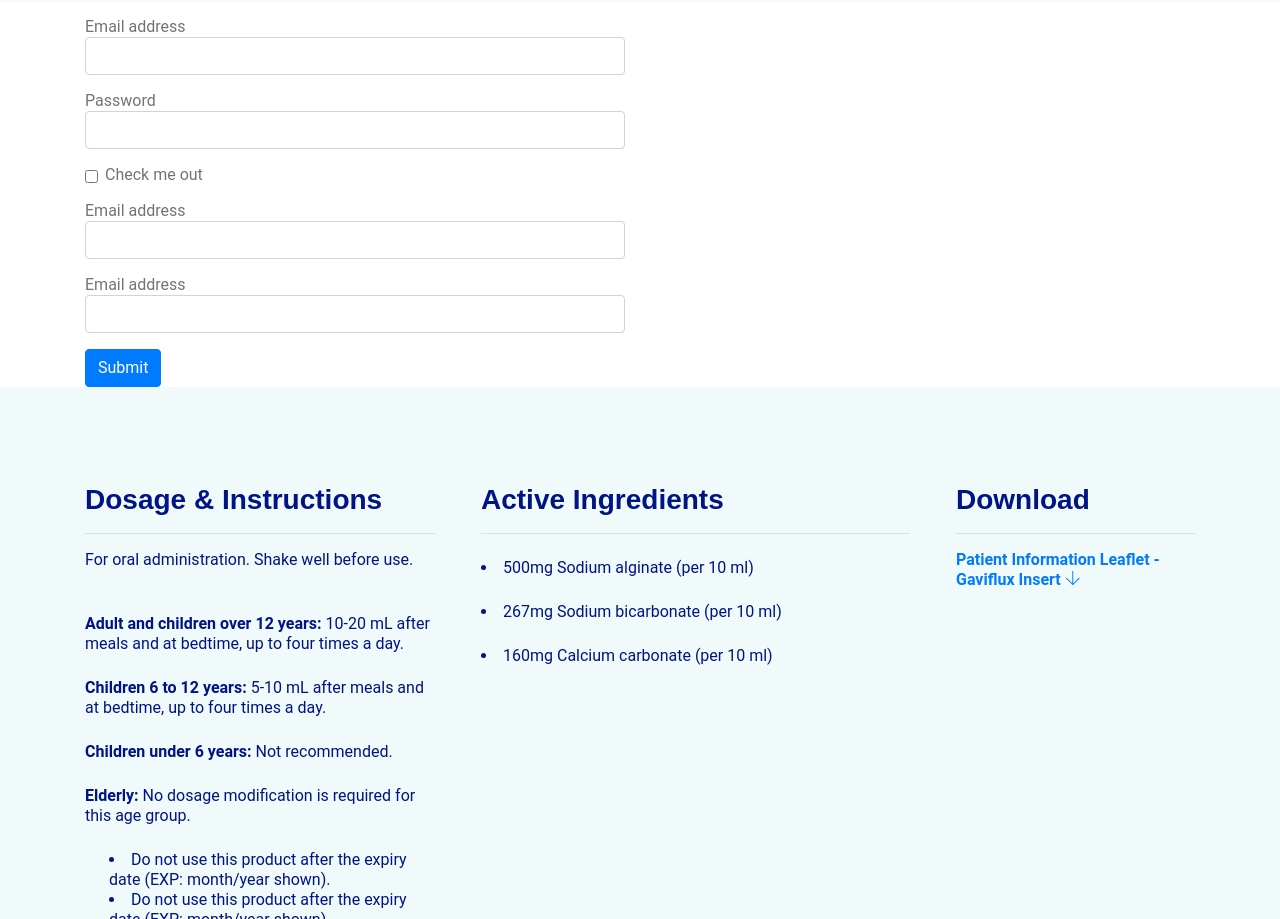
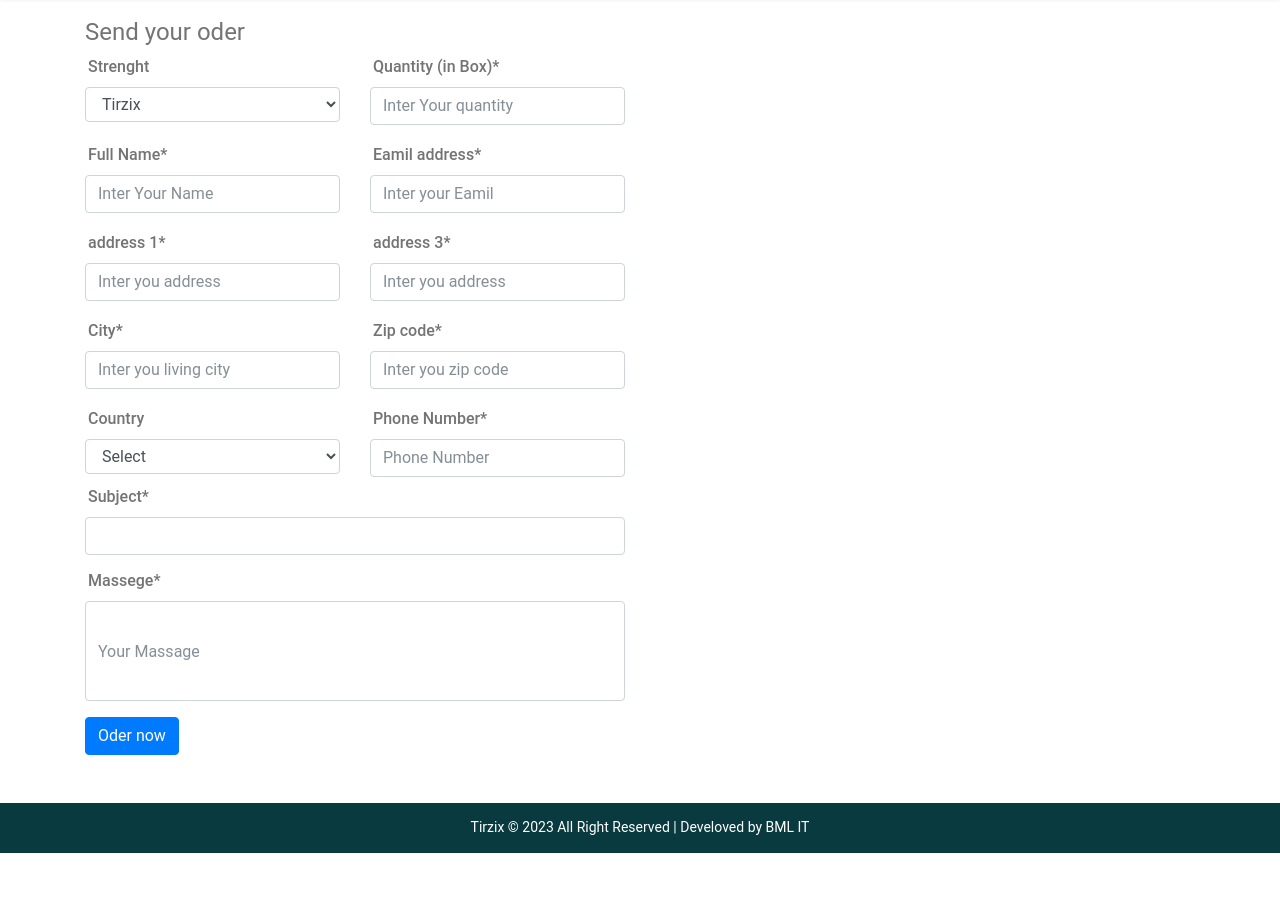
Before and after one commit to mdfizar/tirzix-web, a plain HTML site: page oder-menu.html in a window 1280 px wide. Shown: the part 79-998 px from the top of the page. After the commit the page ends 932 px from the top, so only its background shows below. Drawn offline with nearby package versions, Linux system fonts and the light colour scheme.

Commit message:
Add files via upload

```diff
--- a/css/style.css
+++ b/css/style.css
@@ -1766,3 +1766,33 @@ p {
 .intropane-slider .swiper-pagination {
   bottom: 125px !important;
 }
+/* oder form  */
+.oder-form-title {
+  font-size: 24px;
+}
+.form-container >div>div {
+  margin: 10px 0px;
+}
+.form-container label {
+  margin-bottom: 10px;
+  margin-left: 3px;
+  font-family:roboto, sans-serif;
+  font-weight: 500;
+}
+.form-container select {
+  width: 100%;
+  padding: .375rem .75rem;
+  font-size: 1rem;
+  color: #495057;
+  background-color: #fff;
+  background-clip: padding-box;
+  border: 1px solid #ced4da;
+  border-radius: .25rem;
+  transition: border-color .15s ease-in-out;
+}
+.form-container .form-control:focus {
+  box-shadow: none;
+}
+.form-container #massage {
+  height: 100px;
+}
--- a/oder-menu.html
+++ b/oder-menu.html
@@ -69,35 +69,184 @@
             <!-- Navigation End -->
          </header>
          <!-- Header End -->
-
-
          <!-- oder form start -->
-            <section class="oder-form pt-5 mt-5">
+            <section class="oder-form py-5 mt-5">
                <form>
                  <div class="container">
                   <div class="row">
+                     <div class="col-lg-6 form-container">
+											<h3 class="oder-form-title">Send your oder</h3>
+											<div class="row">
 												<div class="col-lg-6">
-                        <div class="mb-3">
-                           <label for="exampleInputEmail1" class="form-label">Email address</label>
-                           <input type="email" class="form-control" id="exampleInputEmail1" aria-describedby="emailHelp">
+													<label for="">Strenght</label>
+													<select class="form-select w-100" aria-label="Default select example">
+														<option selected>Tirzix</option>
+														<option value="1">Tirzix</option>
+													</select>
+												</div>
+												<div class="col-lg-6">
+													<label for="Quantity" class="form-label">Quantity (in Box)*</label>
+															<input type="number" class="form-control" id="Quantity" placeholder="Inter Your quantity">
+												</div>
+											</div>
+                         <div class="row">
+													<div class="col-lg-6">
+															<label for="Name" class="form-label">Full Name*</label>
+															<input type="text" class="form-control" id="Name" placeholder="Inter Your Name">
+													</div>
+													<div class="col-lg-6">
+															<label for="Name" class="form-label">Eamil address*</label>
+															<input type="text" class="form-control" id="Name" placeholder="Inter your Eamil">
+													</div>
+												 </div>
+                        <div class="row">
+													<div class="col-lg-6">
+														<label for="address1" class="form-label">address 1*</label>
+                           <input type="email" class="form-control" id="address1" aria-describedby="emailHelp" placeholder="Inter you address">
+													</div>
+													<div class="col-lg-6">
+														<label for="address2" class="form-label">address 3*</label>
+                           <input type="email" class="form-control" id="address2" aria-describedby="emailHelp" placeholder="Inter you address">
+													</div>
+												</div>
+												<div class="row">
+													<div class="col-lg-6">
+														<label for="city" class="form-label">City*</label>
+														<input type="email" class="form-control" id="city" aria-describedby="emailHelp" placeholder="Inter you living city">
+													</div>
+													<div class="col-lg-6">
+														<label for="city" class="form-label">Zip code*</label>
+														<input type="email" class="form-control" id="city" aria-describedby="emailHelp" placeholder="Inter you zip code">
+													</div>
+												</div>
+												 <div class="row">
+												<div class="col-lg-6">
+														<label for="country-select">Country</label>
+														<select id="country-select" class="form-select w-100" aria-label="Select">
+															<option value="" disabled selected>Select</option>
+															<option value="AF">Afghanistan</option>
+															<option value="AL">Albania</option>
+															<option value="DZ">Algeria</option>
+															<option value="AS">American Samoa</option>
+															<option value="AD">Andorra</option>
+															<option value="AO">Angola</option>
+															<option value="AI">Anguilla</option>
+															<option value="AG">Antigua and Barbuda</option>
+															<option value="AR">Argentina</option>
+															<option value="AM">Armenia</option>
+															<option value="AW">Aruba</option>
+															<option value="AU">Australia</option>
+															<option value="AT">Austria</option>
+															<option value="AZ">Azerbaijan</option>
+															<option value="BS">Bahamas</option>
+															<option value="BH">Bahrain</option>
+															<option value="BD">Bangladesh</option>
+															<option value="BB">Barbados</option>
+															<option value="BY">Belarus</option>
+															<option value="BE">Belgium</option>
+															<option value="BZ">Belize</option>
+															<option value="BJ">Benin</option>
+															<option value="BM">Bermuda</option>
+															<option value="BT">Bhutan</option>
+															<option value="BO">Bolivia</option>
+															<option value="BQ">Bonaire, Sint Eustatius, and Saba</option>
+															<option value="BA">Bosnia and Herzegovina</option>
+															<option value="BW">Botswana</option>
+															<option value="BR">Brazil</option>
+															<option value="IO">British Indian Ocean Territory</option>
+															<option value="BN">Brunei Darussalam</option>
+															<option value="BG">Bulgaria</option>
+															<option value="BF">Burkina Faso</option>
+															<option value="BI">Burundi</option>
+															<option value="CV">Cabo Verde</option>
+															<option value="KH">Cambodia</option>
+															<option value="CM">Cameroon</option>
+															<option value="CA">Canada</option>
+															<option value="KY">Cayman Islands</option>
+															<option value="CF">Central African Republic</option>
+															<option value="TD">Chad</option>
+															<option value="CL">Chile</option>
+															<option value="CN">China</option>
+															<option value="CX">Christmas Island</option>
+															<option value="CC">Cocos (Keeling) Islands</option>
+															<option value="CO">Colombia</option>
+															<option value="KM">Comoros</option>
+															<option value="CG">Congo</option>
+															<option value="CD">Congo, Democratic Republic of the</option>
+															<option value="CK">Cook Islands</option>
+															<option value="CR">Costa Rica</option>
+															<option value="CI">Côte d'Ivoire</option>
+															<option value="HR">Croatia</option>
+															<option value="CU">Cuba</option>
+															<option value="CW">Curaçao</option>
+															<option value="CY">Cyprus</option>
+															<option value="CZ">Czech Republic</option>
+															<option value="DK">Denmark</option>
+															<option value="DJ">Djibouti</option>
+															<option value="DM">Dominica</option>
+															<option value="DO">Dominican Republic</option>
+															<option value="EC">Ecuador</option>
+															<option value="EG">Egypt</option>
+															<option value="SV">El Salvador</option>
+															<option value="GQ">Equatorial Guinea</option>
+															<option value="ER">Eritrea</option>
+															<option value="EE">Estonia</option>
+															<option value="SZ">Eswatini</option>
+															<option value="ET">Ethiopia</option>
+															<option value="FK">Falkland Islands</option>
+															<option value="FO">Faroe Islands</option>
+															<option value="FJ">Fiji</option>
+															<option value="FI">Finland</option>
+															<option value="FR">France</option>
+															<option value="GF">French Guiana</option>
+															<option value="PF">French Polynesia</option>
+															<option value="TF">French Southern Territories</option>
+															<option value="GA">Gabon</option>
+															<option value="GM">Gambia</option>
+															<option value="GE">Georgia</option>
+															<option value="DE">Germany</option>
+															<option value="GH">Ghana</option>
+															<option value="GI">Gibraltar</option>
+															<option value="GR">Greece</option>
+															<option value="GL">Greenland</option>
+															<option value="GD">Grenada</option>
+															<option value="GP">Guadeloupe</option>
+															<option value="GU">Guam</option>
+															<option value="GT">Guatemala</option>
+															<option value="GG">Guernsey</option>
+															<option value="GN">Guinea</option>
+															<option value="GW">Guinea-Bissau</option>
+															<option value="GY">Guyana</option>
+															<option value="HT">Haiti</option>
+															<option value="HM">Heard Island and McDonald Islands</option>
+															<option value="HN">Honduras</option>
+															<option value="HK">Hong Kong</option>
+															<option value="HU">Hungary</option>
+															<option value="IS">Iceland</option>
+															<option value="IN">India</option>
+															<option value="ID">Indonesia</option>
+															<option value="IR">Iran</option>
+															<option value="IQ">Iraq</option>
+															<option value="IE">Ireland</option>
+															<option value="IM">Isle of Man</option>
+															<option value="IL">Israel</option>
+															<option value="IT">Italy</option>
+															</select>
+												</div>
+													<div class="col-lg-6">
+														<label for="phone">Phone Number*</label>
+														<input class="form-control" type="number" id="phone" value required placeholder="Phone Number">
+													</div>
 												 </div>
 												 <div class="mb-3">
-                           <label for="exampleInputPassword1" class="form-label">Password</label>
-                           <input type="password" class="form-control" id="exampleInputPassword1">
-                         </div>
-                         <div class="mb-3 form-check">
-                           <input type="checkbox" class="form-check-input" id="exampleCheck1">
-                           <label class="form-check-label" for="exampleCheck1">Check me out</label>
+													<label for="sub" class="form-label">Subject*</label>
+													<input type="text" class="form-control" id="sub" aria-describedby="emailHelp">
 												</div>
 												<div class="mb-3">
-                           <label for="exampleInputEmail1" class="form-label">Email address</label>
-                           <input type="email" class="form-control" id="exampleInputEmail1" aria-describedby="emailHelp">
+													<label for="massage" class="form-label">Massege*</label>
+													<input type="text" class="form-control" id="massage" aria-describedby="emailHelp" placeholder="Your Massage">
 												</div>
-                         <div class="mb-3">
-                           <label for="exampleInputEmail1" class="form-label">Email address</label>
-                           <input type="email" class="form-control" id="exampleInputEmail1" aria-describedby="emailHelp">
-                         </div>
-                         <button type="submit" class="btn btn-primary">Submit</button>
+                         <button type="submit" class="btn btn-primary oder-now-btn">Oder now</button>
                      </div>
                      <div class="col-lg-6"></div>
                     </div>
@@ -105,187 +254,12 @@
                 </form>
             </section>
          <!-- order form start End -->
-      <!-- Dosage Start -->
-      <section id="dosage" class="pt-6 bg-btn-bml pb-5">
-         <div class="container overflow-hidden">
-             <div class="row">
-               <div class="col-lg-4 col-md-6 col-sm-6" data-aos="fade-up-left">
-                 <span class="h3 mb-1 font-weight-bold">Dosage & Instructions</span><hr/>
-				 <p>For oral administration. Shake well before use.</p><br>
-				 <p><span class="font-weight-bold">Adult and children over 12 years:</span> 10-20 mL after meals and at bedtime, up to four times a day.</p>
-				 <p><span class="font-weight-bold">Children 6 to 12 years:</span> 5-10 mL after meals and at bedtime, up to four times a day. </p>
-				 <p><span class="font-weight-bold">Children under 6 years:</span> Not recommended. </p>
-				 <p><span class="font-weight-bold">Elderly:</span> No dosage modification is required for this age group.</p>
-				 <p>
-				 <li class="ml-4">Do not use this product after the expiry date (EXP: month/year shown).</li>
-				 <li class="ml-4">Do not use this product after the expiry date (EXP: month/year shown).</li>
-				 </p>
-               </div>
-               <div class="col-lg-5 col-md-6 col-sm-6" data-aos="fade-up-left">
-				 <div class="pl-3">
-					<span class="h3 mb-1 font-weight-bold">Active Ingredients</span><hr/>
-					<p><li style="font-size: 16px;"> 500mg Sodium alginate (per 10 ml)</li></p>
-					<p><li style="font-size: 16px;"> 267mg Sodium bicarbonate (per 10 ml)</li></p>
-					<p ><li style="font-size: 16px;"> 160mg Calcium carbonate (per 10 ml)</li></p>
-				 </div>
-               </div>
-               <div class="col-lg-3 col-md-6 col-sm-6" data-aos="flip-up">
-				 <div class="pl-3">
-					<span class="h3 mb-1 font-weight-bold">Download</span><hr/>
-					<p><a href="img/gaviflux-insert.pdf" target="_blank" download><span class="font-weight-bold"> Patient Information Leaflet - Gaviflux Insert <i class="ti-arrow-down"></i></a></p>
-				 </div>
-			  </div>
-            </div>
-         </div>
-      </section>
-      <!-- Dosage End -->
-	  <!--- FAQ Start-->
-	  <section id="faqs" class="pt-6 pb-5">
-		  <div class="container overflow-hidden">
-			<span class="font-weight-bold" style="font-size:30px;border-bottom:10px solid #f58220;color:#001486;">FAQs</span>
-			<div id="accordion" class="mt-5">
-				<a class="btn" data-bs-toggle="collapse" href="#faq1">
-				  <p class="faqs-q"><i class="ti-angle-down"></i> What is Gaviflux?</p>
-				</a>
-				<div id="faq1" class="collapse show" data-bs-parent="#accordion">
-				  <p class="ml-3">Gaviflux is designed to treat Heartburn & Acid Reflux. Gaviflux relief the symptoms within 3 minutes.</p>
-				</div><br/><hr/>
-				<a class="btn" data-bs-toggle="collapse" href="#faq2">
-				  <p class="faqs-q"><i class="ti-angle-down"></i>  What are the side effects?</p>
-				</a>
-				<div id="faq2" class="collapse" data-bs-parent="#accordion">
-				  <p class="ml-3">Gaviflux is made using all-natural seaweed. Side effects are very rarely reported. If you do experience any side effects they are highly likely to be mild and to go away when you stop taking Gaviflux.</p>
-				  <p>Speak to your doctor if you experience:</p>
-				  <li class="ml-3">Constipation</li>
-				  <li class="ml-3">Diarrhoea</li>
-				  <li class="ml-3">Nausea</li>
-				  <li class="ml-3">Stomach Cramps</li>
-				  <li class="ml-3">Taste Impairment</li>
-				  <li class="ml-3">Vomiting</li>
-				</div>
-				<hr/>
-				<a class="btn" data-bs-toggle="collapse" href="#faq3">
-				  <p class="faqs-q"><i class="ti-angle-down"></i> Is it safe to take Gaviflux in pregnant woman?</p>
-				</a>
-				<div id="faq3" class="collapse" data-bs-parent="#accordion">
-				  <p class="ml-3">Gaviflux is safe for pregnant & breastfeeding mother. It starts working in 1 minute and provides long-lasting relief (up to 4 hours).</p>
-				</div>
-				<hr/>
-				<a class="btn" data-bs-toggle="collapse" href="#faq4">
-				  <p class="faqs-q"><i class="ti-angle-down"></i> How Gaviflux works:</p>
-				</a>
-				<div id="faq4" class="collapse" data-bs-parent="#accordion">
-				  <p class="ml-3">Gaviflux starts action with Sodium Alginate. Refined from brown seaweed which is sustainably harvested, this effective formulation acts as a protective barrier against Acid Reflux & Heartburn and provides faster relief.</p>
-				  <p class="ml-3">When the Sodium Alginate comes into contact with the irritating gastric acid, the Alginate forms “raft”, which acts as a protective barrier over stomach contents, stopping acid from rising and soothing the burning sensation in the chest.</p>
-				  <p class="ml-3">Sodium Bicarbonate and Calcium Carbonate act as Acid Neutralizers, countering the problematic stomach acid. The protective barrier or raft lasts for up to 4 hours.</p>
-				</div>
-				<hr/>
-		  </div>
-		</div>
-	  </section>
-	  <!--- FAQ Start end-->
-	  <!--- Content section Start -->
-	  <section id="howWorks" class="pt-6 bg-btn-bml pb-5">
-         <div class="container overflow-hidden">
-             <div class="row">
-			 <div class="col-lg-12 mb-5">
-			 <span class="font-weight-bold" style="font-size:50px">How Gaviflux <br/><span style="border-bottom:10px solid #f58220; color:#17929f">Works</span></span>
-			 </div>
-               <div class="col-lg-6 col-md-6 col-sm-6" data-aos="zoom-in">
-			   <p>Gaviflux starts action with Sodium Alginate. Refined from brown seaweed which is sustainably harvested, this effective formulation acts as a protective barrier against Acid Reflux & Heartburn and provides faster relief.</p>
-				  <p>When the Sodium Alginate comes into contact with the irritating gastric acid, the Alginate forms “raft”, which acts as a protective barrier over stomach contents, stopping acid from rising and soothing the burning sensation in the chest.</p>
-				  <p>Sodium Bicarbonate and Calcium Carbonate act as Acid Neutralizers, countering the problematic stomach acid. The protective barrier or raft lasts for up to 4 hours.</p>
-               </div>
-			   <div class="col-lg-6 col-md-6 col-sm-6" data-aos="zoom-in">
-				<img src="img/gaviflux.gif">
-               </div>
-            </div>
-         </div>
-      </section>
-	  <!--- Content section end -->
-	<section id="carousel">
-	<div id="gaviflux-slider" class="carousel slide" data-bs-ride="carousel">
-	  <!-- Indicators/dots -->
-	  <div class="carousel-indicators">
-		<button type="button" data-bs-target="#gaviflux-slider" data-bs-slide-to="0" class="active"></button>
-		<button type="button" data-bs-target="#gaviflux-slider" data-bs-slide-to="1"></button>
-		<button type="button" data-bs-target="#gaviflux-slider" data-bs-slide-to="2"></button>
-		<button type="button" data-bs-target="#gaviflux-slider" data-bs-slide-to="3"></button>
-	  </div>
-	  <!-- The slideshow/carousel -->
-	  <div class="carousel-inner">
-		<div class="carousel-item active">
-		  <img src="img/slider/slider-1.png" alt="gaviflux" class="d-block" style="width:100%">
-		</div>
-		<div class="carousel-item">
-		  <img src="img/slider/slider-2.png" alt="gaviflux" class="d-block" style="width:100%">
-		</div>
-		<div class="carousel-item">
-		  <img src="img/slider/slider-3.png" alt="gaviflux" class="d-block" style="width:100%">
-		</div>
-		<div class="carousel-item">
-		  <img src="img/slider/slider-4.png" alt="gaviflux" class="d-block" style="width:100%">
-		  <!--<div class="carousel-caption">
-			<h3>New York</h3>
-			<p>We love the Big Apple!</p>
-		  </div> -->
-		</div>
-	  </div>
-	  <!-- Left and right controls/icons -->
-	  <!--<button class="carousel-control-prev" type="button" data-bs-target="#gaviflux-slider" data-bs-slide="prev">
-		<span class="carousel-control-prev-icon"></span>
-	  </button>
-	  <button class="carousel-control-next" type="button" data-bs-target="#gaviflux-slider" data-bs-slide="next">
-		<span class="carousel-control-next-icon"></span>
-	  </button>-->
-	</div>
-	</section>
-	<!--Buy now start -->
-	<section id="buyNow" class="pt-6 bg-btn-bml pb-5" data-aos="zoom-in">
-		<div class="container overflow-hidden">
-			<div class="row">
-				<div class="col-lg-12 col-md-12 col-sm-12">
-					<div class="feature-card p-4 d-flex align-items-stretch text-center">
-						<div class="align-self-center">
-							<div class="icon-circle white d-flex">
-								<i class="ti-shopping-cart align-self-center mx-auto"></i>
-							</div>
-						</div>
-						<div class="pl-3">
-							<span class="h5 mb-1">&nbsp;</span>
-							<h1 style="font-size: 25px;">If you are living in Dhaka, you can use this link to buy Gaviflux <a href="https://xpresspharma.net/product/gaviflux-200-ml/" target="_blank"><button type="button" style="background: #f58220;border: 1px solid #f58220;" class="btn btn-primary">Buy Now</button></a></h1>
-						</div>
-					</div>
-				</div>
-			</div>
-		</div>
-	</section>
-	  <!--Buy now end -->
-
-      <!-- Slide Start -->
-	<section id="intro" class="full-height image-banner bg-black">
-        <div class="intro-image block-set-full opacity-7"></div>
-        <div class="intro-panel">
-            <div class="container overflow-hidden">
-                <div class="row d-flex flex-col">
-                    <div class="col-lg-7 col-md-7 col-sm-12 d-flex">
-                        <div class="align-self-center">
-                            <div class="intro-content" data-aos="zoom-in">
-                                <h3 class="text-white mb-3" style="font-size:35px;font-weight:700;border-bottom:5px solid #f58220 ">Sodium Alginate</h3>
-                                <p>Sodium alginate is extracted from the cell walls of seaweed. It helps the stomach block rising acid, the root cause of the discomfort heartburn and indigestion sufferers know so well.</p>
-                            </div>
-                        </div>
-                    </div>
-                </div>
-            </div>
-        </div>
-    </section>
   <!-- Footer Start -->
   <footer class="footer">
 	 <!-- Last Footer Start -->
 	 <div class="last-footer">
 		<div class="container text-center">
-		   <p>Gaviflux © 2023 All Right Reserved | <a href="#">Develoved by BML IT</a></p>
+		   <p>Tirzix © 2023 All Right Reserved | <a href="#">Develoved by BML IT</a></p>
 		</div>
 	 </div>
 	 <!-- Last Footer End -->
```
Lines whose indentation alone changed are shown as unchanged.
